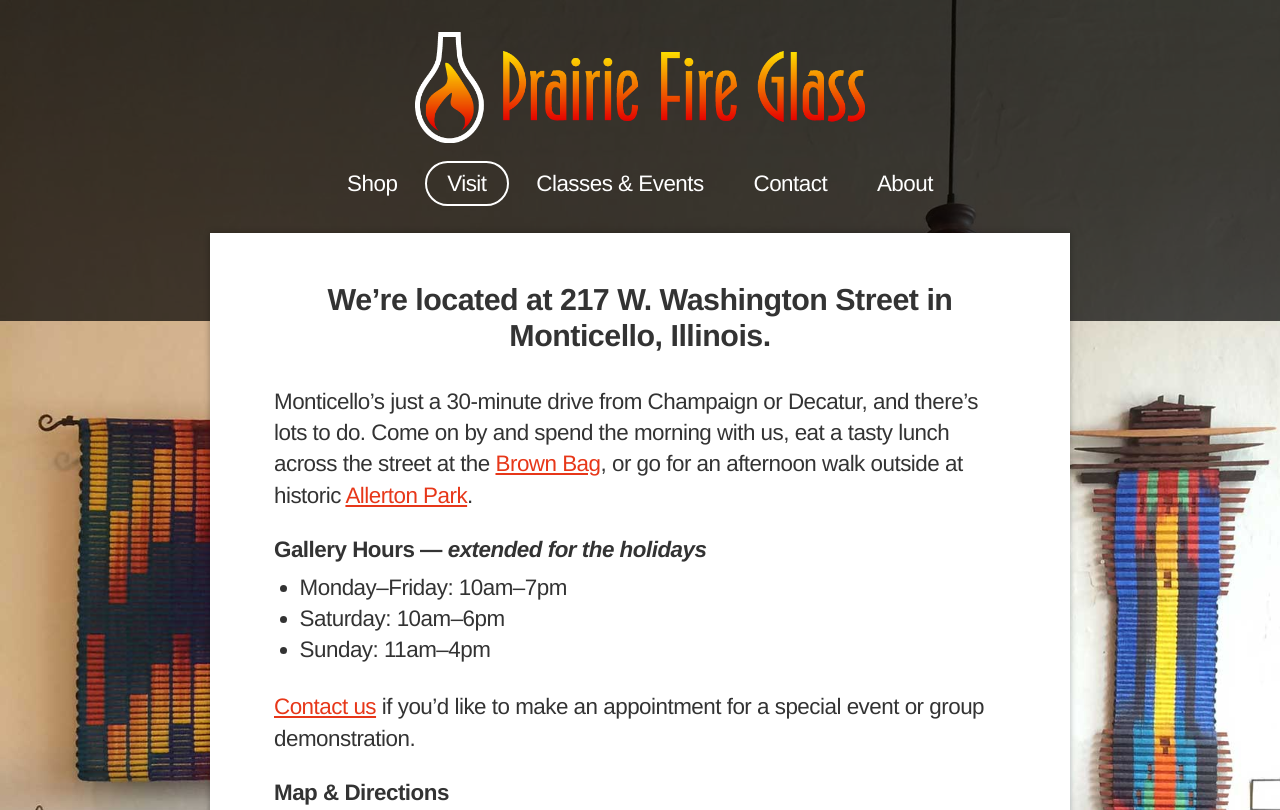
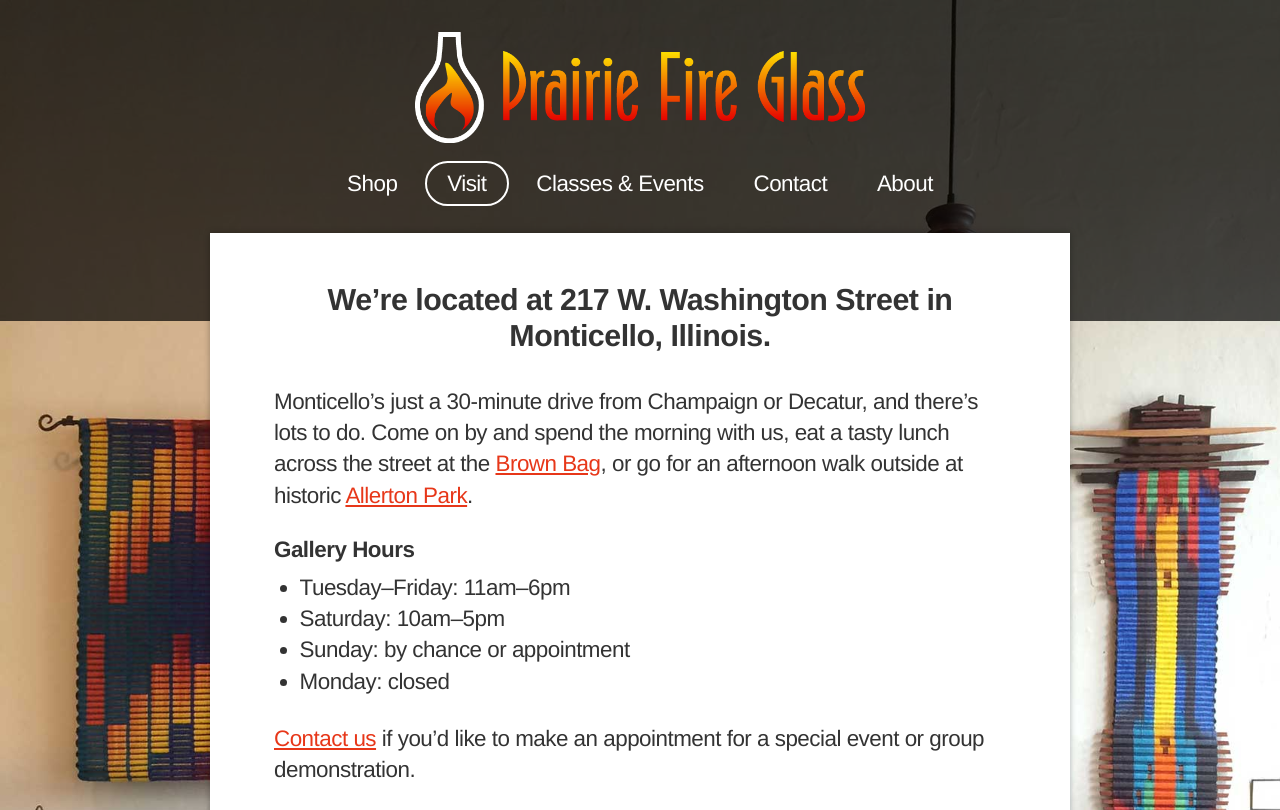
Before and after one commit to prairiefireglass/prairiefireglass.github.io, a Jekyll site: the page built from visit/index.html, in a window 1280 px wide and 900 px high, cut to the strip 0-810 px from the top of the window. Built offline with Jekyll 4.4.1, drawn with Linux system fonts in a browser that asks for light colours; nearby versions of some CDN libraries.

Commit message:
Revert "Holiday hours"
This reverts commit 2d52b8e3dca394c3615bb15c53370b411a0e4a06.

```diff
--- a/visit/index.html
+++ b/visit/index.html
@@ -11,11 +11,12 @@
       Monticello’s just a 30-minute drive from Champaign or Decatur, and there&rsquo;s lots to do. Come on by and spend the morning with us, eat a tasty lunch across the street at the <a href="http://www.monticellobrownbag.com/">Brown Bag</a>, or go for an afternoon walk outside at historic <a href="http://allerton.illinois.edu/">Allerton Park</a>.
     </p>
 
-    <h2>Gallery Hours — <em>extended for the holidays</em></h2>
+    <h2>Gallery Hours</h2>
     <ul>
-      <li>Monday–Friday: 10am–7pm</li>
-      <li>Saturday: 10am–6pm</li>
-      <li>Sunday: 11am–4pm</li>
+      <li>Tuesday–Friday: 11am–6pm</li>
+      <li>Saturday: 10am–5pm</li>
+      <li>Sunday: by chance or appointment</li>
+      <li>Monday: closed</li>
     </ul>
 
     <p><a href="/contact/">Contact us</a> if you&rsquo;d like to make an appointment for a special event or group demonstration.
```
